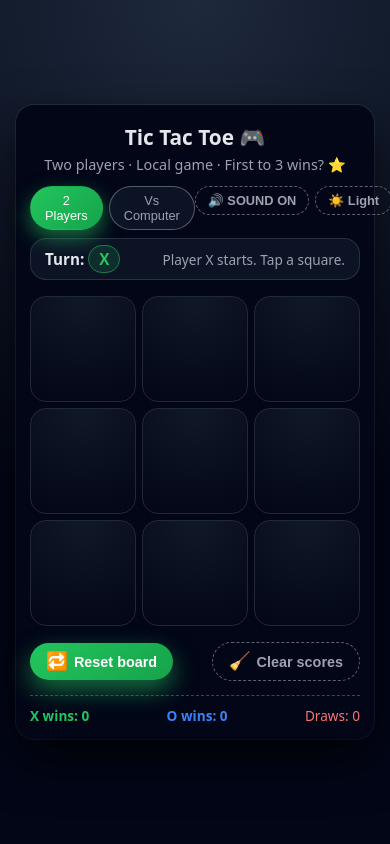
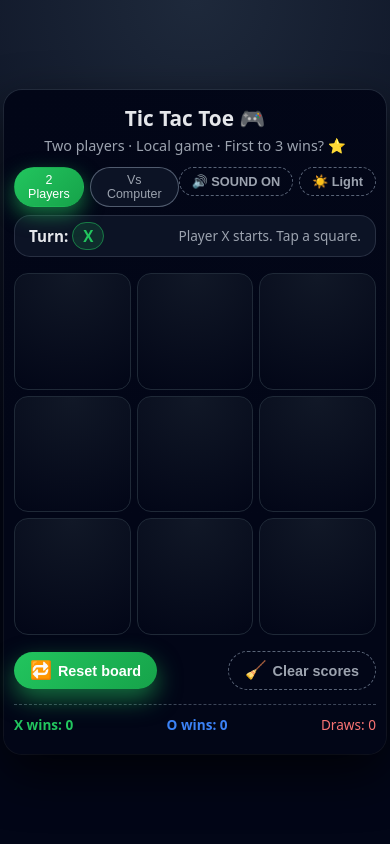
Before and after one commit to terneusgardy-byte/tic_tac_toe_app, a Flask app: page / in a window 390 px wide. Run offline with Flask 3, Linux system fonts and the light colour scheme.

Commit message:
Fix Level row alignment

```diff
--- a/static/style.css
+++ b/static/style.css
@@ -81,15 +81,15 @@ body {
   box-shadow: 0 8px 20px rgba(34, 197, 94, 0.55);
 }
 
-/* difficulty row (only for Vs Computer) */
 .difficulty-row {
   display: flex;
-  justify-content: center;
+  justify-content: flex-start;   /* was: center */
   align-items: center;
   gap: 6px;
   margin-bottom: 10px;
   font-size: 0.8rem;
   color: var(--text-sub);
+  width: fit-content;            /* so it hugs the text/buttons */
 }
 
 .difficulty-label {
@@ -432,3 +432,86 @@ body.light-mode .diff-active {
     opacity: 0;
   }
 }
+
+/* ----------------------------------------------------------
+   RESPONSIVE LAYOUT
+   Works cleanly on:
+   - All iPhones
+   - All iPads & tablets
+   - Desktop screens
+   - Safari / Chrome / Firefox
+   - PWA (Add to Home Screen)
+----------------------------------------------------------- */
+
+/* Center and control container width */
+.wrap {
+  max-width: 460px;
+  margin: 0 auto;
+  padding: 16px 12px 24px;
+}
+
+/* Top bar wraps cleanly on small screens */
+.top-bar {
+  display: flex;
+  justify-content: space-between;
+  align-items: flex-start;
+  flex-wrap: wrap;
+  gap: 8px;
+  width: 100%;
+}
+
+/* Keep mode buttons from shrinking */
+.mode-toggle {
+  flex-shrink: 0;
+}
+
+/* Keep Sound/Light buttons on one line */
+#avToggle,
+#themeToggle {
+  white-space: nowrap;
+}
+
+/* ------------------- PHONES ------------------- */
+@media (max-width: 480px) {
+  body {
+    padding: 8px 4px;
+  }
+
+  .wrap {
+    max-width: 100%;
+    padding: 14px 10px 20px;
+  }
+
+  .top-bar {
+    row-gap: 6px;
+    justify-content: space-between;
+  }
+
+  .mode-btn,
+  #avToggle,
+  #themeToggle {
+    font-size: 0.78rem;
+    padding: 5px 10px;
+  }
+
+  /* Level row text smaller */
+  .difficulty-row {
+    font-size: 0.8rem;
+  }
+
+  /* Slightly smaller cells on narrow screens */
+  .cell {
+    border-radius: 14px;
+    font-size: 2rem;
+  }
+}
+
+/* ------------------- TABLETS ------------------- */
+@media (min-width: 481px) and (max-width: 1024px) {
+  .wrap {
+    max-width: 520px;
+  }
+  .top-bar {
+    gap: 10px;
+  }
+}
```
